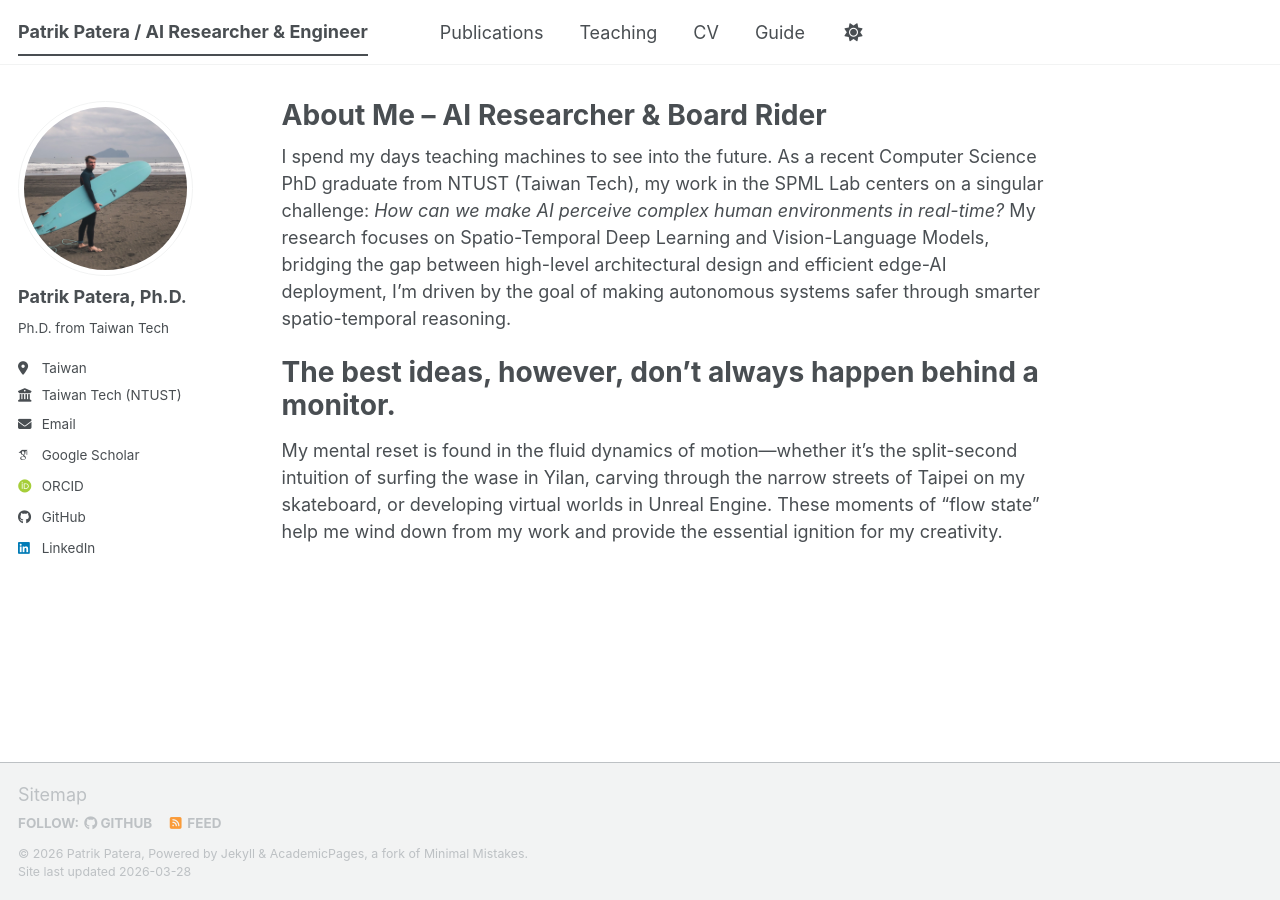
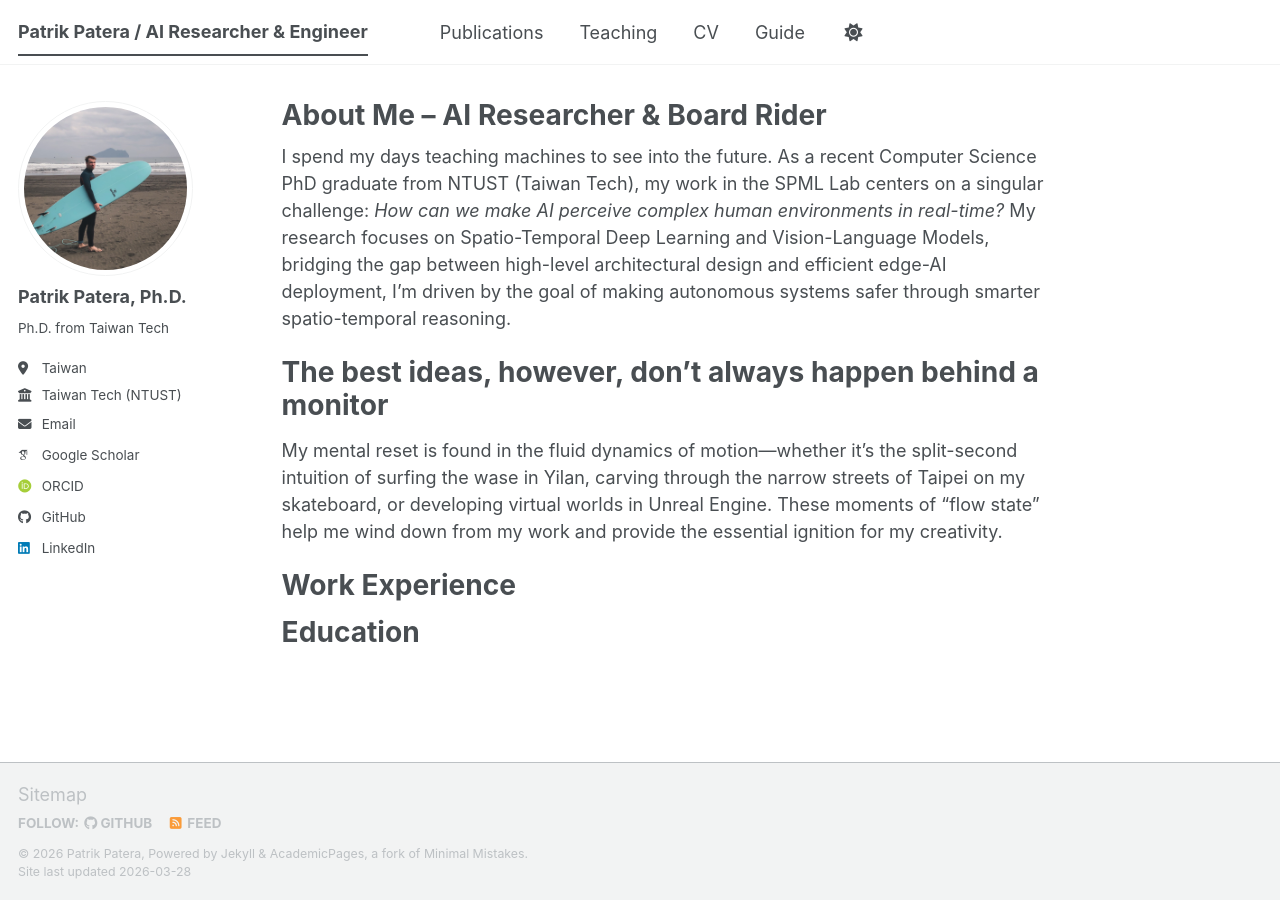
Before and after one commit to patpatera/patpatera.github.io, a Jekyll site: the page built from _pages/about.md, in a window 1280 px wide. Built offline with Jekyll 4.4.1, drawn with Linux system fonts in a browser that asks for light colours; some web fonts are replaced; a script bundle is joined from its source files by our own code; library files that are not in the unit come from our copies.

Commit message:
Update about.md

```diff
--- a/_pages/about.md
+++ b/_pages/about.md
@@ -10,6 +10,12 @@ redirect_from:
 I spend my days teaching machines to see into the future. As a recent Computer Science PhD graduate from NTUST (Taiwan Tech), my work in the SPML Lab centers on a singular challenge: *How can we make AI perceive complex human environments in real-time?* My research focuses on Spatio-Temporal Deep Learning and Vision-Language Models, bridging the gap between high-level architectural design and efficient edge-AI deployment, I’m driven by the goal of making autonomous systems safer through smarter spatio-temporal reasoning.
 
 
-The best ideas, however, don't always happen behind a monitor.
+The best ideas, however, don't always happen behind a monitor
 ======
 My mental reset is found in the fluid dynamics of motion—whether it’s the split-second intuition of surfing the wase in Yilan, carving through the narrow streets of Taipei on my skateboard, or developing virtual worlds in Unreal Engine. These moments of "flow state" help me wind down from my work and provide the essential ignition for my creativity.
+
+Work Experience
+======
+
+Education
+======
```
